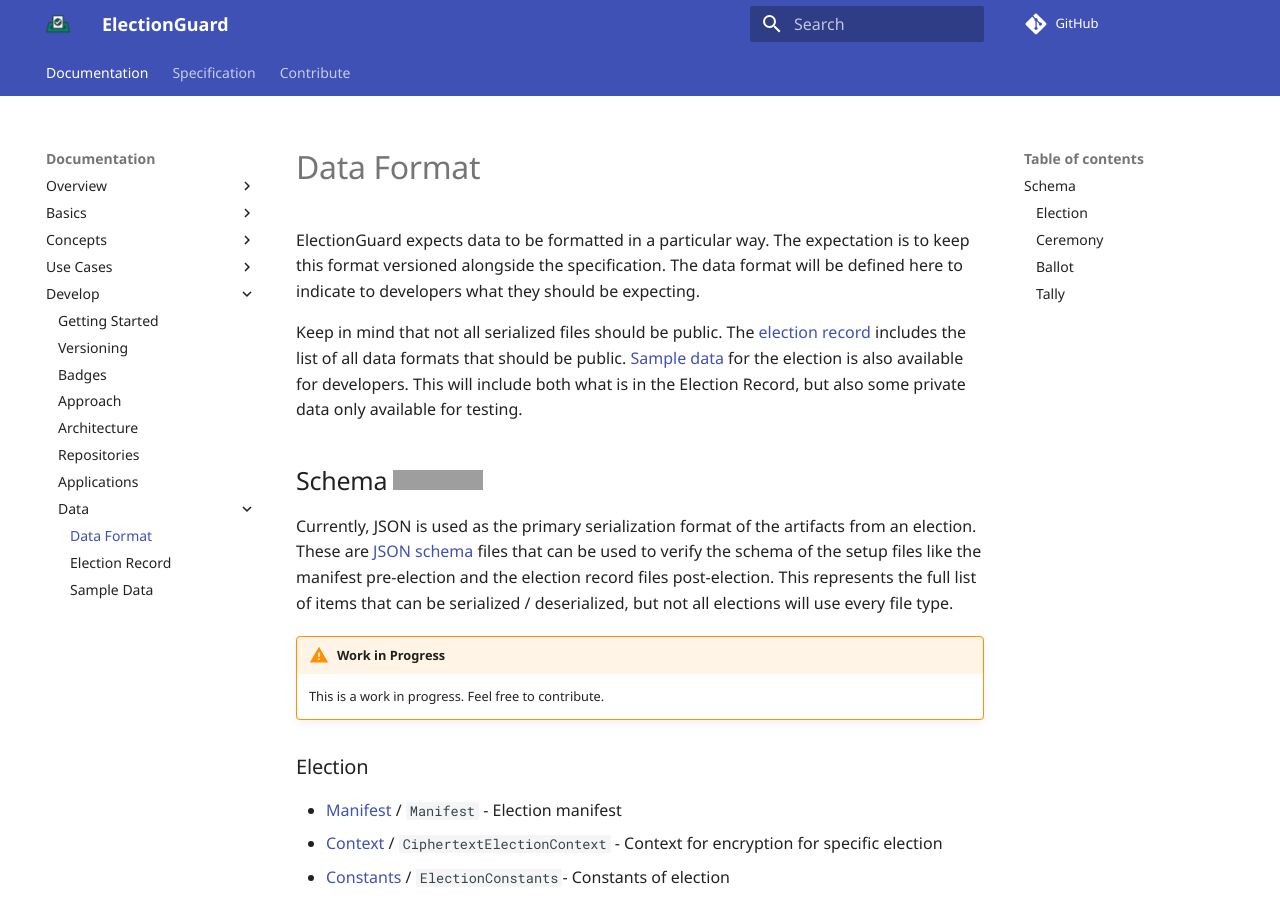
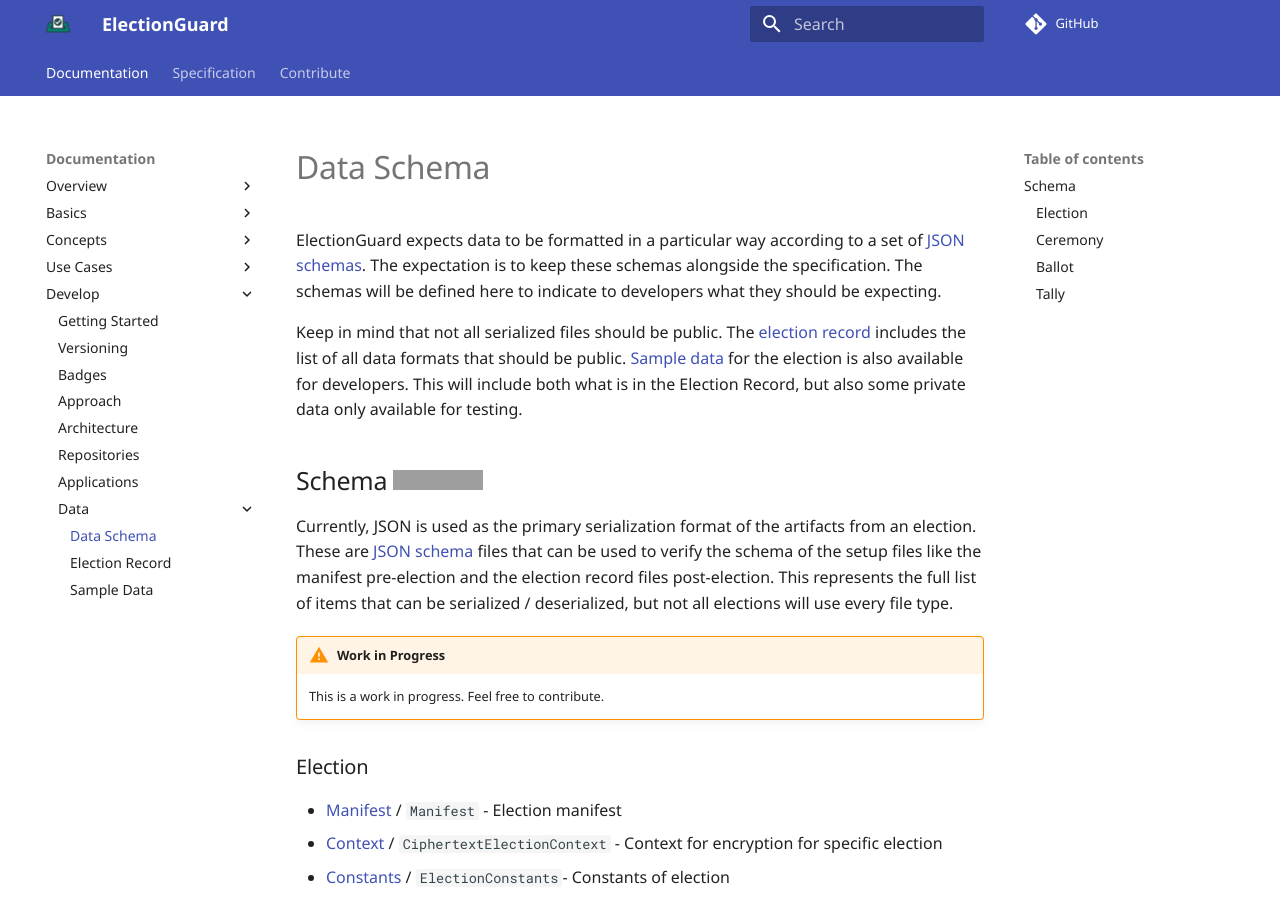
Before and after one commit to Election-Tech-Initiative/electionguard, an MkDocs documentation site: the page built from docs/develop/Data_Schema.md, in a window 1280 px wide and 900 px high. Built offline with MkDocs 1.6.1 and Material for MkDocs 9.7.7, drawn with Linux system fonts in a browser that asks for light colours; some web fonts are replaced; comment, search, counter and statistics services are not loaded; grey boxes are pictures that could not be loaded.

Commit message:
Rename data format to data schema

```diff
--- a/docs/develop/Data_Format.md
+++ b/docs/develop/Data_Schema.md
@@ -1,6 +1,6 @@
-# Data Format
+# Data Schema
 
-ElectionGuard expects data to be formatted in a particular way. The expectation is to keep this format versioned alongside the specification. The data format will be defined here to indicate to developers what they should be expecting.
+ElectionGuard expects data to be formatted in a particular way according to a set of [JSON schemas](https://json-schema.org/). The expectation is to keep these schemas alongside the specification. The schemas will be defined here to indicate to developers what they should be expecting.
 
 Keep in mind that not all serialized files should be public. The [election record][election-record] includes the list of all data formats that should be public. [Sample data][sample-data] for the election is also available for developers. This will include both what is in the Election Record, but also some private data only available for testing.
 
--- a/mkdocs.yml
+++ b/mkdocs.yml
@@ -52,7 +52,7 @@ nav:
           - Repositories: develop/Repositories.md
           - Applications: develop/Applications.md
           - Data:
-              - Data Format: develop/Data_Format.md
+              - Data Schema: develop/Data_Schema.md
               - Election Record: develop/Election_Record.md
               - Sample Data: develop/Sample_Data.md
 
```
Also changed, not shown: docs/develop/Getting_Started.md (+1 -1 lines).
